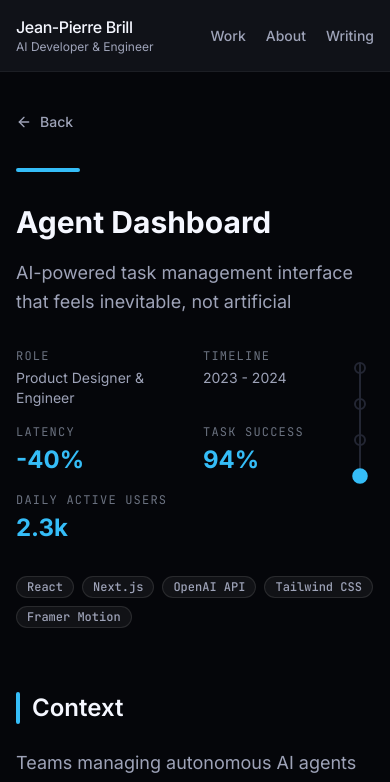
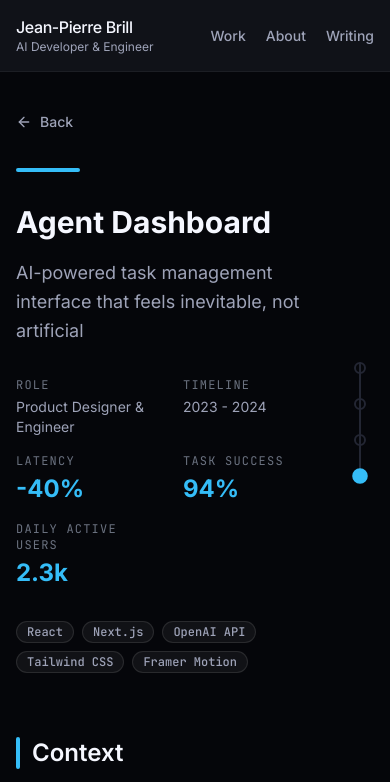
Before and after one commit to JPBrill/portfolio, a Next.js app: page /projects/agent-dashboard in a window 390 px wide. Shown: the top 782 px of the page. Built offline with nearby package versions, Linux system fonts and the light colour scheme.

Commit message:
fix: prevent content sliding under SignalLine, ensure h1 and p are full width in ProjectHero

```diff
--- a/components/layout/MainColumn.tsx
+++ b/components/layout/MainColumn.tsx
@@ -2,8 +2,8 @@ import { ReactNode } from 'react';
 
 export function MainColumn({ children, className = '' }: { children: ReactNode; className?: string }) {
   return (
-    // max-w-4xl on large screens for breathing room; fluid px scaling across breakpoints
-    <div className={`w-full max-w-4xl mx-auto px-4 sm:px-6 lg:px-10 pt-10 pb-24 md:pt-20 md:pb-48 ${className}`}>
+    // pr-14 on mobile, pr-16 on md+ ensures content never slides under the fixed SignalLine dots on the right
+    <div className={`w-full max-w-4xl mx-auto px-4 sm:px-6 lg:px-10 pr-14 md:pr-16 pt-10 pb-24 md:pt-20 md:pb-48 ${className}`}>
       {children}
     </div>
   );
--- a/components/project/ProjectHero.tsx
+++ b/components/project/ProjectHero.tsx
@@ -1,4 +1,3 @@
-// components/project/ProjectHero.tsx
 'use client';
 
 import { Project } from '@/lib/types';
@@ -10,18 +9,18 @@ interface ProjectHeroProps {
 
 export function ProjectHero({ project }: ProjectHeroProps) {
   return (
-    <section className="mb-16 md:mb-24">
+    <section className="mb-16 md:mb-24 w-full block">
       <div
         className="w-16 h-1 rounded-full mb-8"
         style={{ backgroundColor: project.theme.accent }}
       />
 
-      <h1 className="text-3xl sm:text-4xl md:text-5xl font-bold mb-4 text-text-primary leading-tight">
+      {/* block + w-full prevents title from shrinking to intrinsic width */}
+      <h1 className="block w-full text-3xl sm:text-4xl md:text-5xl font-bold mb-4 text-text-primary leading-tight">
         {project.title}
       </h1>
 
-      {/* Removed max-w-2xl — fills container fluidly, capped by MainColumn's max-w-4xl */}
-      <p className="text-lg md:text-xl text-text-secondary mb-8 leading-relaxed w-full">
+      <p className="block w-full text-lg md:text-xl text-text-secondary mb-8 leading-relaxed">
         {project.oneLiner}
       </p>
 
```
